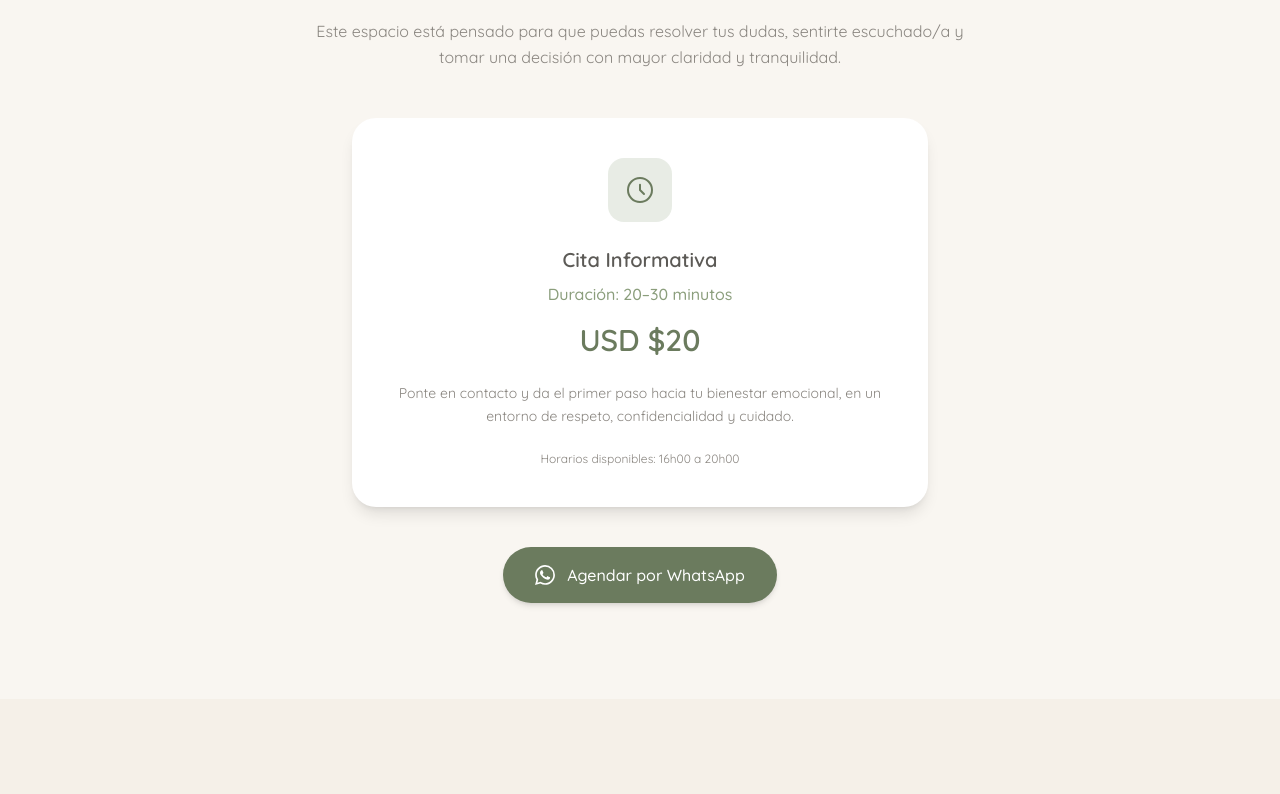
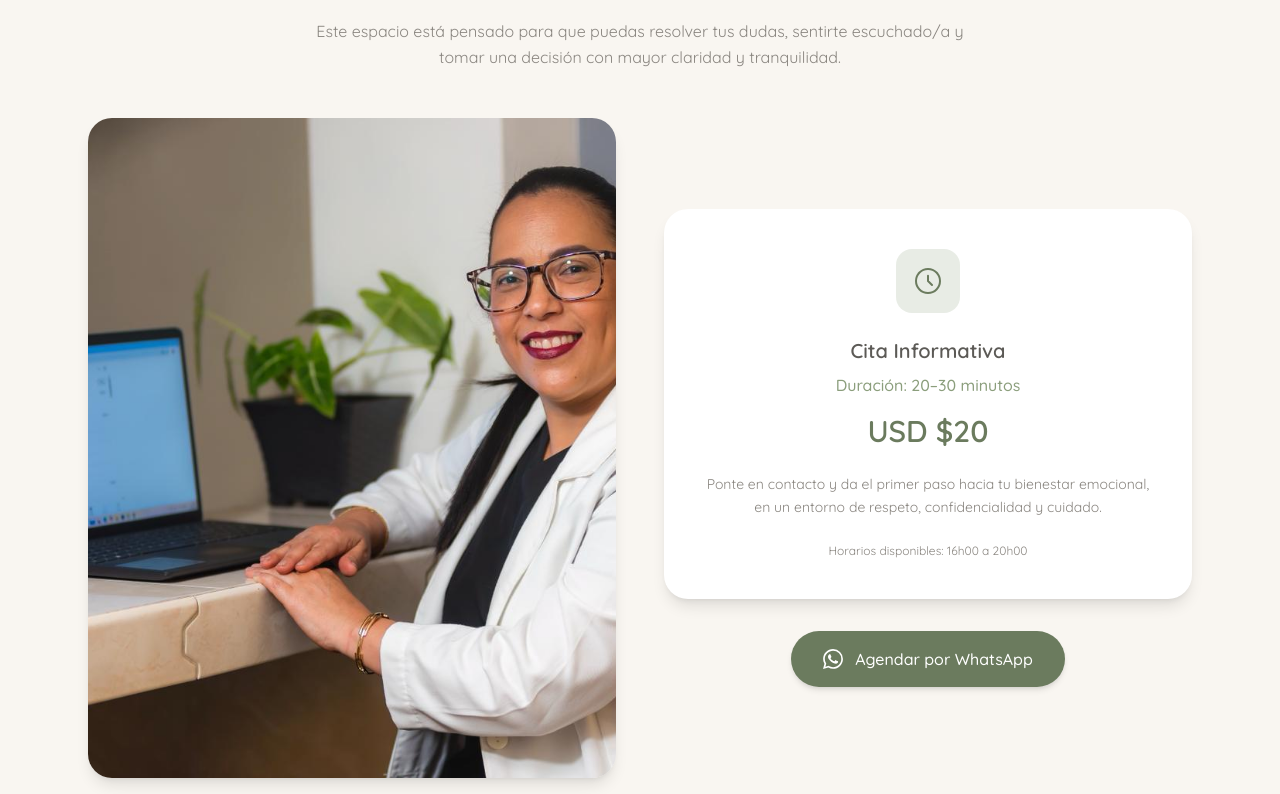
Before and after one commit to HostingCuenca/drabarcia, a Next.js app: page / in a window 1280 px wide. Shown: the part 4046-4840 px from the top of the page. Built offline with nearby package versions, Linux system fonts and the light colour scheme.

Commit message:
actualizacion de numero

```diff
--- a/app/page.tsx
+++ b/app/page.tsx
@@ -512,7 +512,7 @@ export default function Home() {
                 <a
                   href={
                     waName && waEmail
-                      ? `https://wa.me/1234567890?text=${encodeURIComponent(
+                      ? `https://wa.me/593995321569?text=${encodeURIComponent(
                           [
                             `Hola, soy ${waName}.`,
                             waPhone ? `Mi teléfono: ${waPhone}.` : "",
@@ -603,7 +603,7 @@ export default function Home() {
 
       {/* Booking Section */}
       <section id="agendar" className="py-24 bg-[var(--linen)]">
-        <div className="max-w-4xl mx-auto px-6">
+        <div className="max-w-6xl mx-auto px-6">
           <div className="text-center mb-12">
             <p className="text-[var(--moss-green)] text-sm tracking-widest uppercase mb-4">
               Da el primer paso
@@ -624,8 +624,26 @@ export default function Home() {
             </div>
           </div>
 
+          <div className="grid md:grid-cols-2 gap-12 items-center">
+            {/* Image Side */}
+            <div className="relative order-2 md:order-1">
+              <div className="w-full aspect-[4/5] rounded-3xl overflow-hidden shadow-lg relative">
+                <Image
+                  src="/assets/WhatsApp%20Image%202026-01-16%20at%2009.02.26%20(1).jpeg"
+                  alt="Dra. Barcia - Espacio de terapia"
+                  fill
+                  sizes="(max-width: 768px) 100vw, 50vw"
+                  quality={90}
+                  className="object-cover"
+                />
+              </div>
+              <div className="absolute -z-10 -bottom-4 -left-4 w-full h-full rounded-3xl bg-[var(--moss-green)]/10"></div>
+            </div>
+
+            {/* Card Side */}
+            <div className="order-1 md:order-2">
               {/* Session Info Card */}
-          <div className="bg-white rounded-3xl shadow-lg p-8 md:p-10 max-w-xl mx-auto text-center mb-10">
+              <div className="bg-white rounded-3xl shadow-lg p-8 md:p-10 text-center mb-8">
                 <div className="w-16 h-16 bg-[var(--moss-green)]/20 rounded-2xl flex items-center justify-center mx-auto mb-6">
                   <svg className="w-8 h-8 text-[var(--olive-green)]" fill="none" stroke="currentColor" viewBox="0 0 24 24">
                     <path strokeLinecap="round" strokeLinejoin="round" strokeWidth={1.5} d="M12 8v4l3 3m6-3a9 9 0 11-18 0 9 9 0 0118 0z" />
@@ -651,7 +669,7 @@ export default function Home() {
               {/* Contact CTA */}
               <div className="text-center">
                 <a
-              href="https://wa.me/1234567890?text=Hola%2C%20me%20gustar%C3%ADa%20agendar%20una%20cita%20informativa."
+                  href="https://wa.me/593995321569?text=Hola%2C%20me%20gustar%C3%ADa%20agendar%20una%20cita%20informativa."
                   target="_blank"
                   rel="noopener noreferrer"
                   className="inline-flex items-center gap-3 bg-[var(--olive-green)] text-white px-8 py-4 rounded-full text-base font-medium hover:bg-[var(--olive-green-hover)] transition-all hover:shadow-lg shadow-md"
@@ -661,6 +679,8 @@ export default function Home() {
                   </svg>
                   Agendar por WhatsApp
                 </a>
+              </div>
+            </div>
           </div>
         </div>
       </section>
@@ -778,7 +798,7 @@ export default function Home() {
                   </svg>
                   contacto@drabarcia.com
                 </a>
-                <a href="https://wa.me/1234567890" target="_blank" rel="noopener noreferrer" className="flex items-center gap-2 text-white/60 hover:text-white transition-colors">
+                <a href="https://wa.me/593995321569" target="_blank" rel="noopener noreferrer" className="flex items-center gap-2 text-white/60 hover:text-white transition-colors">
                   <svg className="w-4 h-4" fill="currentColor" viewBox="0 0 24 24">
                     <path d="M17.472 14.382c-.297-.149-1.758-.867-2.03-.967-.273-.099-.471-.148-.67.15-.197.297-.767.966-.94 1.164-.173.199-.347.223-.644.075-.297-.15-1.255-.463-2.39-1.475-.883-.788-1.48-1.761-1.653-2.059-.173-.297-.018-.458.13-.606.134-.133.298-.347.446-.52.149-.174.198-.298.298-.497.099-.198.05-.371-.025-.52-.075-.149-.669-1.612-.916-2.207-.242-.579-.487-.5-.669-.51-.173-.008-.371-.01-.57-.01-.198 0-.52.074-.792.372-.272.297-1.04 1.016-1.04 2.479 0 1.462 1.065 2.875 1.213 3.074.149.198 2.096 3.2 5.077 4.487.709.306 1.262.489 1.694.625.712.227 1.36.195 1.871.118.571-.085 1.758-.719 2.006-1.413.248-.694.248-1.289.173-1.413-.074-.124-.272-.198-.57-.347m-5.421 7.403h-.004a9.87 9.87 0 01-5.031-1.378l-.361-.214-3.741.982.998-3.648-.235-.374a9.86 9.86 0 01-1.51-5.26c.001-5.45 4.436-9.884 9.888-9.884 2.64 0 5.122 1.03 6.988 2.898a9.825 9.825 0 012.893 6.994c-.003 5.45-4.437 9.884-9.885 9.884m8.413-18.297A11.815 11.815 0 0012.05 0C5.495 0 .16 5.335.157 11.892c0 2.096.547 4.142 1.588 5.945L.057 24l6.305-1.654a11.882 11.882 0 005.683 1.448h.005c6.554 0 11.89-5.335 11.893-11.893a11.821 11.821 0 00-3.48-8.413z"/>
                   </svg>
@@ -807,7 +827,7 @@ export default function Home() {
 
       {/* Floating WhatsApp Button */}
       <a
-        href="https://wa.me/1234567890?text=Hola%2C%20me%20gustar%C3%ADa%20consultar%20sobre%20tus%20servicios."
+        href="https://wa.me/593995321569?text=Hola%2C%20me%20gustar%C3%ADa%20consultar%20sobre%20tus%20servicios."
         target="_blank"
         rel="noopener noreferrer"
         className="fixed bottom-6 right-6 z-50 flex items-center justify-center w-14 h-14 md:w-auto md:h-auto md:pl-5 md:pr-4 md:py-3 bg-[var(--olive-green)] text-white rounded-full shadow-lg hover:bg-[var(--olive-green-hover)] hover:shadow-xl transition-all group"
```
Lines whose indentation alone changed are shown as unchanged.
